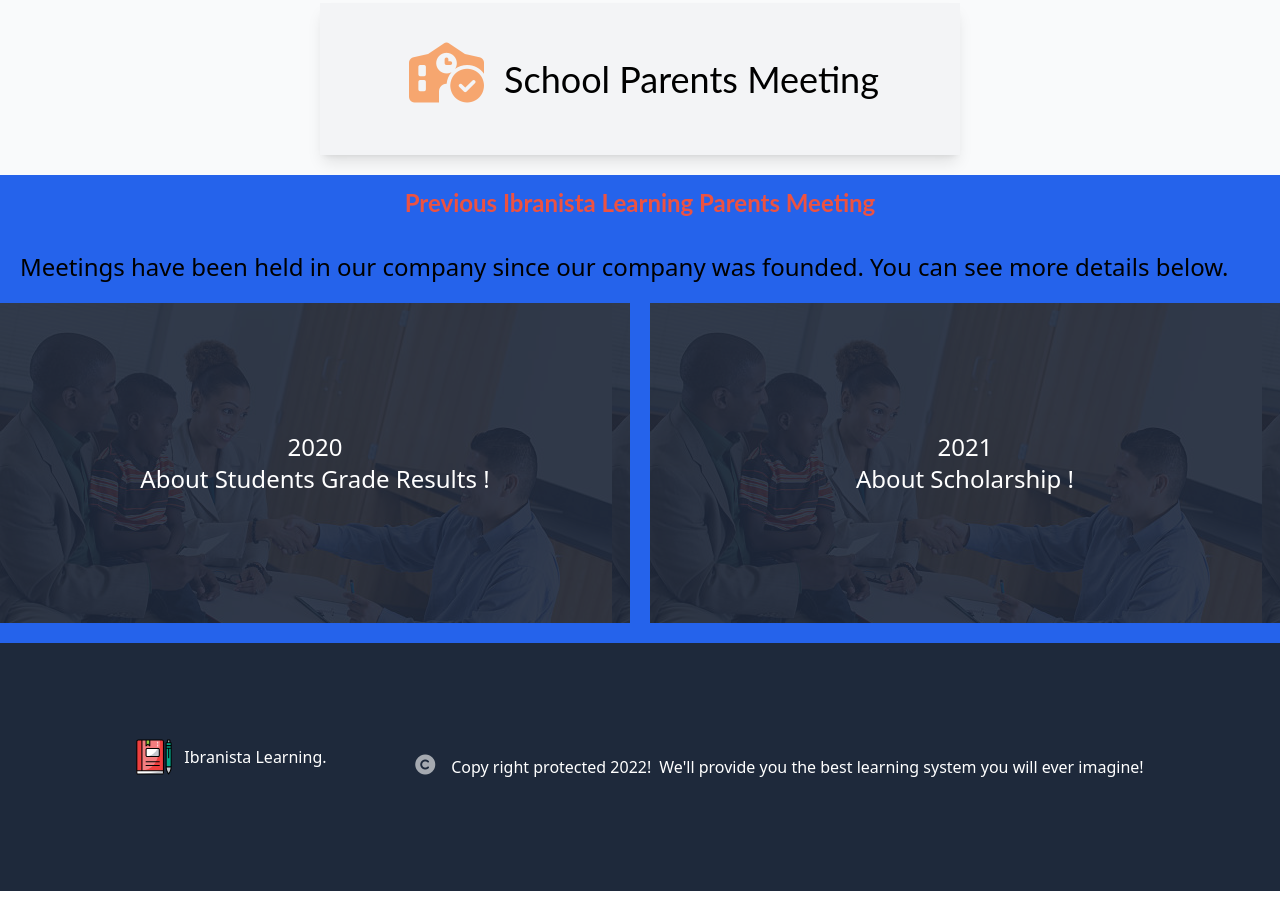
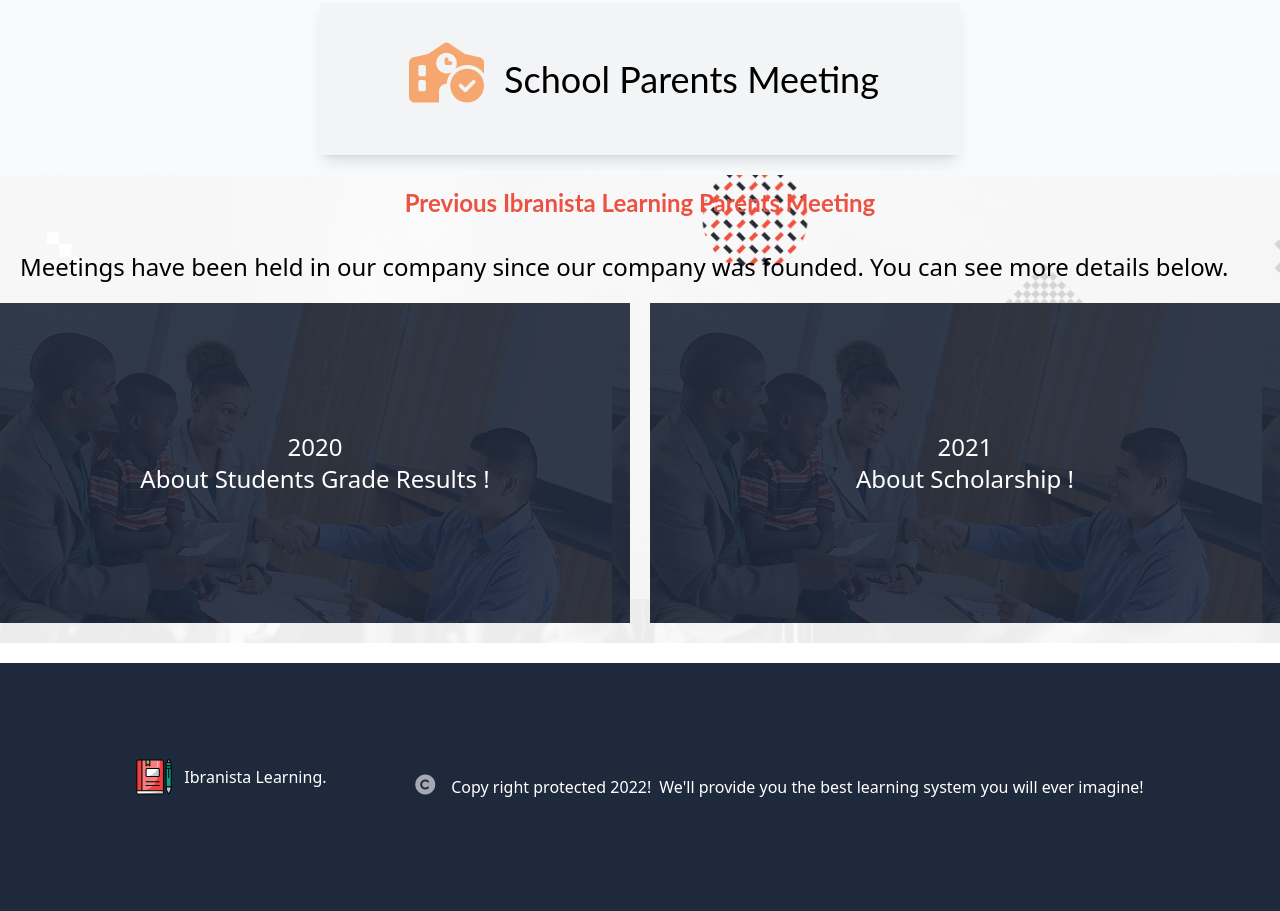
Before and after one commit to Ibranista/ibranista-university, a plain HTML site: page src/pages/about.html in a window 1280 px wide. Shown: the part 1122-2033 px from the top of the page. Drawn offline with nearby package versions, Linux system fonts and the light colour scheme.

Commit message:
fixed footer for about page.

```diff
--- a/src/pages/about.html
+++ b/src/pages/about.html
@@ -30,7 +30,7 @@
       >
         <a
           href="../../index.html"
-          class="flex items-center order-1 md:order-none mr-[35%] md:mr-auto"
+          class="hidden md:flex items-center order-1 md:order-none mr-[35%] md:mr-auto"
         >
           <img
             src="../assets/site-logo.svg"
@@ -177,7 +177,7 @@
               </div>
             </section>
           </div>
-          <section class="container mx-auto bg-blue-600">
+          <section class="container mx-auto">
             <h3
               class="text-2xl font-lato font-bold text-center p-3 active-anchor"
             >
@@ -216,7 +216,7 @@
       </section>
     </main>
     <footer
-      class="relativ z-50 bg-slate-800 text-white md:flex justify-around items-center p-3 lg:p-24"
+      class="relativ z-50 bg-slate-800 text-white md:flex justify-around items-center p-3 lg:p-24 mt-5"
     >
       <figure class="logo p-5 sm:p-0 mb-5 cursor-pointer">
         <a href="../../index.html" class="flex items-center">
```
Also changed, not shown: dist/output.css.
